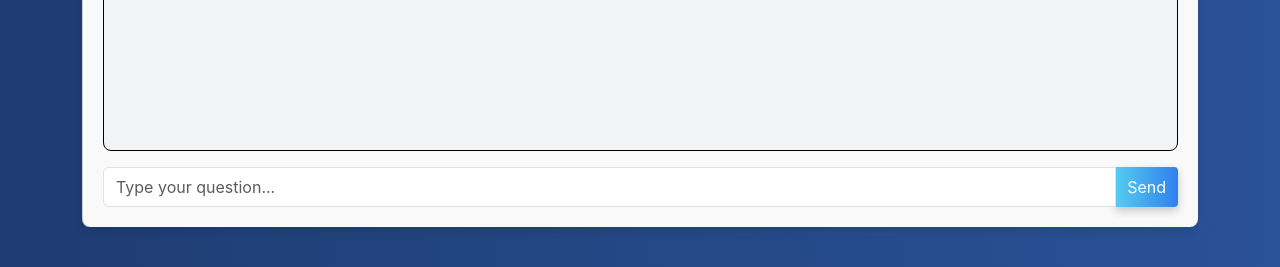
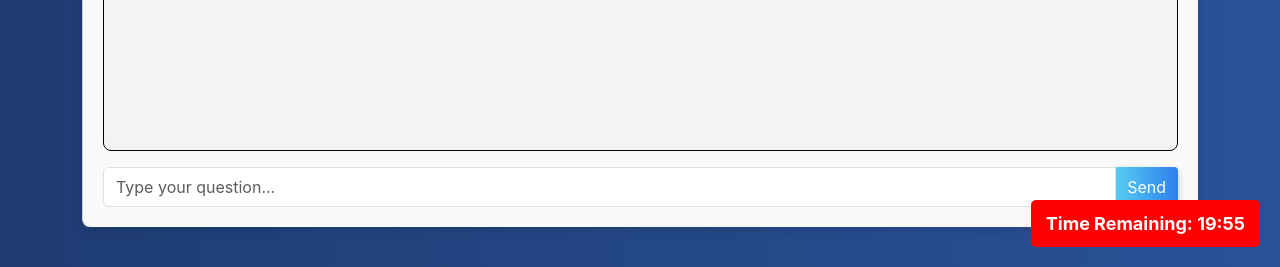
Before and after one commit to Sodas0/Agentic-Workflows-AI, a Flask app: template modular/templates/chapter_viewer.html in a window 1280 px wide. Shown: the part 533-800 px from the top of the page. Run offline with Flask 3, Linux system fonts and the light colour scheme; the template is opened without the code that fills it, so the values that code supplies are empty; parts of the project's set-up code (start-up, migrations or seed data) failed here and were passed over.

Commit message:
Implemented 20 minute timer

```diff
--- a/modular/templates/chapter_viewer.html
+++ b/modular/templates/chapter_viewer.html
@@ -833,6 +833,68 @@
       // Replace newline characters with <br> for line breaks
       return formattedText.replace(/\n/g, '<br/>');
   }
+  // Starts 20 minute timer when user enters the page
+  // To be removed after Qualtrix study is done
+  window.onload = function() {
+    startInactivityTimer();
+  };
+
+  function startInactivityTimer() {
+    const TIME_LIMIT = 20 * 60; // 20 minutes in seconds
+    let timeRemaining = TIME_LIMIT;
+
+    // Create the countdown display
+    let countdownElement = document.createElement("div");
+    countdownElement.id = "countdown-timer";
+    countdownElement.style.position = "fixed";
+    countdownElement.style.bottom = "20px";
+    countdownElement.style.right = "20px";
+    countdownElement.style.padding = "10px 15px";
+    countdownElement.style.backgroundColor = "#ff0000";
+    countdownElement.style.color = "white";
+    countdownElement.style.fontSize = "18px";
+    countdownElement.style.fontWeight = "bold";
+    countdownElement.style.borderRadius = "5px";
+    countdownElement.style.zIndex = "1000";
+    document.body.appendChild(countdownElement);
+
+    // Update countdown every second
+    let timerInterval = setInterval(() => {
+        let minutes = Math.floor(timeRemaining / 60);
+        let seconds = timeRemaining % 60;
+        countdownElement.innerText = `Time Remaining: ${minutes}:${seconds < 10 ? '0' : ''}${seconds}`;
+
+        if (timeRemaining <= 0) {
+            clearInterval(timerInterval);
+            //alert("Go back to the survey");
+            disablePageInteraction();
+        }
+
+        timeRemaining--;
+    }, 1000);
+  }
+
+  function disablePageInteraction() {
+      // Create a full-page overlay to prevent interaction
+      let overlay = document.createElement("div");
+      overlay.style.position = "fixed";
+      overlay.style.top = "0";
+      overlay.style.left = "0";
+      overlay.style.width = "100vw";
+      overlay.style.height = "100vh";
+      overlay.style.backgroundColor = "rgba(0, 0, 0, 0.7)";
+      overlay.style.zIndex = "9999";
+      overlay.style.display = "flex";
+      overlay.style.justifyContent = "center";
+      overlay.style.alignItems = "center";
+      overlay.style.color = "white";
+      overlay.style.fontSize = "24px";
+      overlay.style.fontWeight = "bold";
+      overlay.innerText = "Time is up! Please return to the survey.";
+
+      document.body.appendChild(overlay);
+  }
+
   </script>
 </body>
 </html>
--- a/requirements.txt
+++ b/requirements.txt
@@ -17,3 +17,5 @@ pypdf==5.1.0
 flask==3.1.0
 tqdm==4.67.1
 flask_session==0.8.0
+gevent==24.11.1
+gunicorn==23.0.0
```
